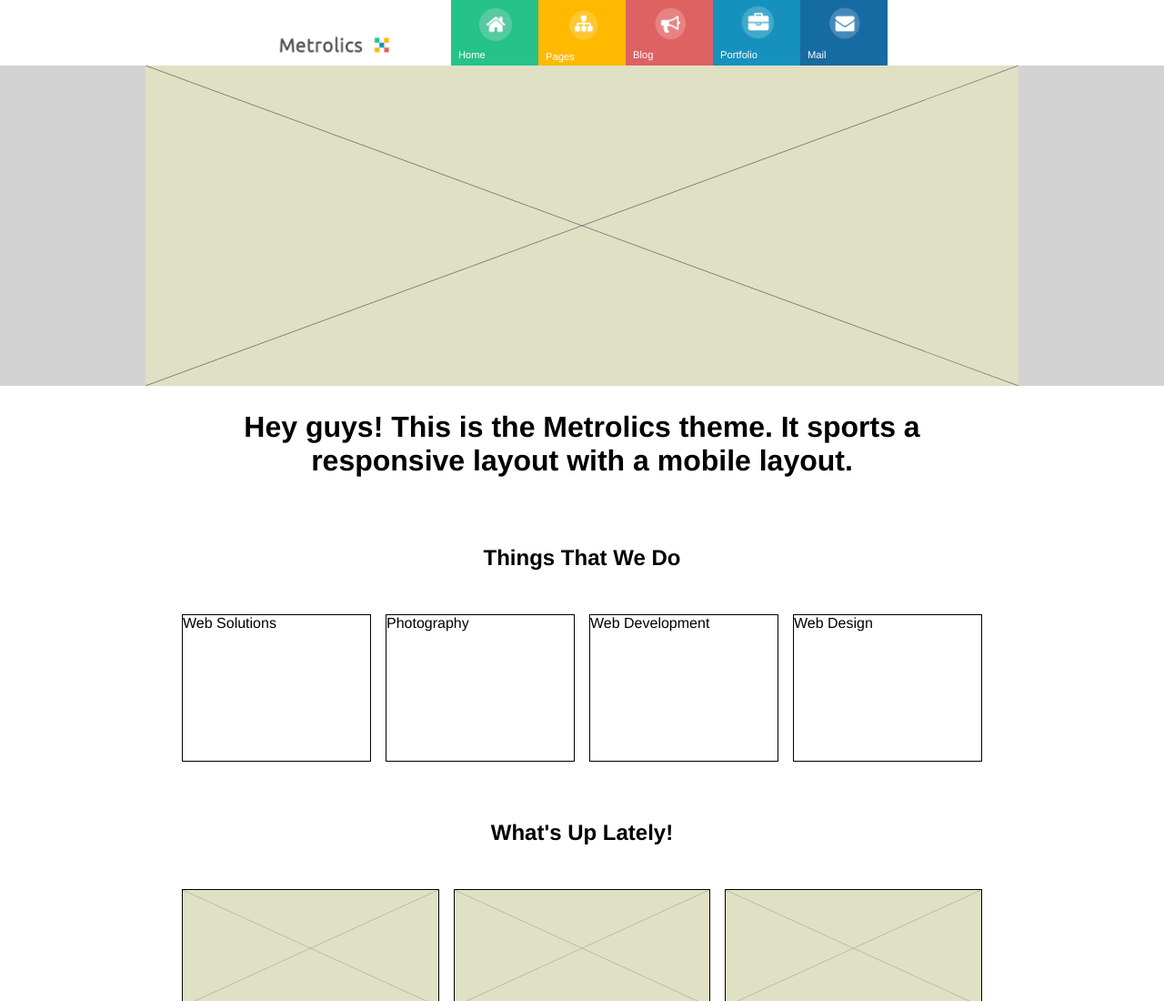
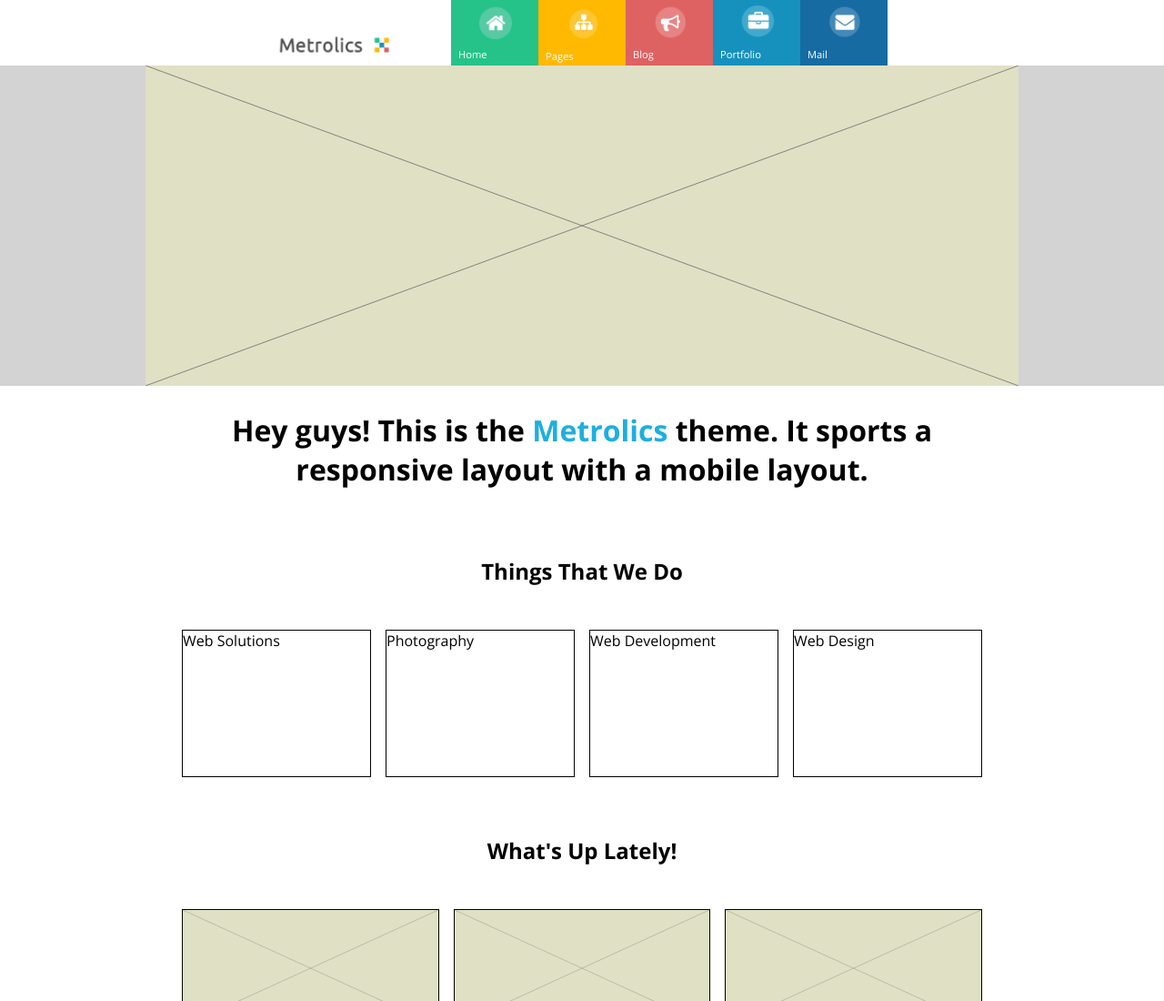
Before and after one commit to sforouzan/Assignment-LAB-02A, a website built with webpack: page index.html in a window 1280 px wide. Shown: the top 1100 px of the page at 91% size. Built offline with nearby package versions, Linux system fonts and the light colour scheme; a web font is replaced by a local one.

Commit message:
updated to Google font

```diff
--- a/index.html
+++ b/index.html
@@ -35,7 +35,7 @@
   <section class="greeting_container">
     <div class="greeting_inner_width">
       <div class="greeting_text_box">
-        <h1 class="greeting">Hey guys! This is the Metrolics theme. It sports a responsive layout with a mobile layout.</h1>
+        <h1 class="greeting">Hey guys! This is the <span class="blue_greeting">Metrolics</span> theme. It sports a responsive layout with a mobile layout.</h1>
       </div>
     </div>
   </section>
--- a/styles.css
+++ b/styles.css
@@ -1,5 +1,7 @@
+@import url('https://fonts.googleapis.com/css2?family=Open+Sans:ital,wght@0,400;0,700;1,400&display=swap');
+
 * {
-    font-family: 'Josefin Sans', Helvetica, Verdana, sans-serif;
+    font-family: 'Open Sans', Helvetica, Verdana, sans-serif;
 }
 
 .page_home {
@@ -169,6 +171,11 @@
 
 .greeting {
     font-size: 2rem;
+    font-weight: bolder;
+}
+
+.blue_greeting {
+    color: #1eafde;
 }
 
 .section {
```
Also changed, not shown: hello-kitty.jpg (deleted).
